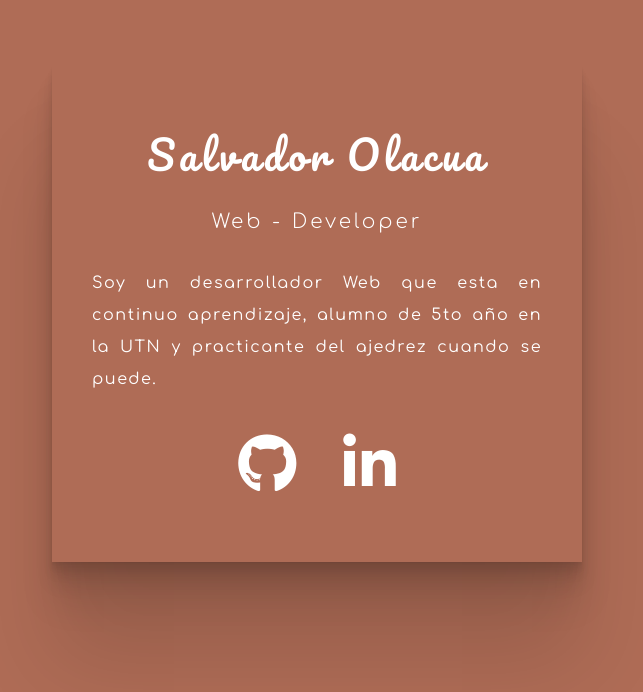
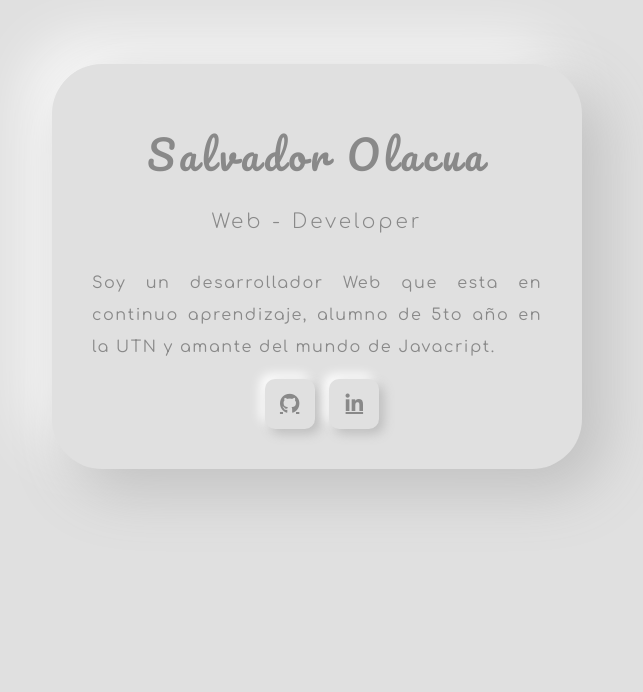
Before and after one commit to salva-olacua/salva-olacua.github.io, a plain HTML site: page index.html in a window 1280 px wide. Shown: the whole page, without its empty margins (323-966 px from the left). Drawn offline with Linux system fonts and the light colour scheme.

Commit message:
add neomorphism version

```diff
--- a/index.html
+++ b/index.html
@@ -21,19 +21,12 @@
             <h1 class="main-card__title">Salvador Olacua</h1>
             <h5 class="main-card__subtitle">Web - Developer</h5>
             <p class="main-card__paragraph">Soy un desarrollador Web que esta en continuo aprendizaje,
-               alumno de 5to año en la UTN y practicante del ajedrez cuando se puede.</p>
+               alumno de 5to año en la UTN y amante del mundo de Javacript.</p>
           </article>
 
           <article>
-            <ul>
-              <li class="main-card__item">
                 <a href="https://github.com/salva-olacua" target="_blank" class="main-card__link"><i class="fab fa-github"></i></a>
-              </li>
-              <li class="main-card__item">
                 <a href="https://www.linkedin.com/in/salvador-olacua-530a3a177/" target="_blank" class="main-card__link"><i class="fab fa-linkedin-in"></i></a>
-              </li>
-              <!--<li><a href="#" target="_blank"><i class="fas fa-user-astronaut"></i></a></li>-->
-            </ul>
           <article/>
         </section>
       </div>
--- a/styles.css
+++ b/styles.css
@@ -1,5 +1,5 @@
 body {
-  background-color: #af6c56;
+  background-color: #e0e0e0;
   background-size: cover;
   background-attachment: fixed;
 }
@@ -23,14 +23,13 @@ body {
 
 .main-card {
   width: 450px;
-  background-color: #af6c56;
-  box-shadow: 0 2.8px 2.2px rgba(0, 0, 0, 0.034),
-    0 6.7px 5.3px rgba(0, 0, 0, 0.048), 0 12.5px 10px rgba(0, 0, 0, 0.06),
-    0 22.3px 17.9px rgba(0, 0, 0, 0.072), 0 41.8px 33.4px rgba(0, 0, 0, 0.086),
-    0 100px 80px rgba(0, 0, 0, 0.12);
+  border-radius: 50px;
+  background: #e0e0e0;
+  box-shadow:  20px 20px 60px #bebebe,
+              -20px -20px 60px #ffffff;
   padding: 40px;
   text-align: center;
-  color: white;
+  color: #898989;
   margin: auto;
   margin-top: 5%;
   font-family: comfortaa, "Century Gothic", sans-serif;
@@ -68,20 +67,36 @@ ul {
   padding: 0;
 }
 
-.main-card__item {
-  display: inline-block;
-  margin: 6px;
-  list-style: none;
-  padding: 15px;
-}
+.main-card__link {
+  display: inline-flex;
+  justify-content: center;
+  align-items: center;
+  height: 50px;
+  width: 50px;
+  font-size: 20px;
+  margin-left: 10px;
+  color: #898989;
+  border-radius: 10px;
+  background: #e0e0e0;
+  box-shadow:  5px 5px 11px #bebebe,
+              -5px -5px 11px #ffffff;
+  /* text-decoration: none; */
+  /* vertical-align: bottom; */
+  /* border-radius: 10px;
+  background: #e0e0e0;
+  box-shadow:  5px 5px 11px #bebebe,
+              -5px -5px 11px #ffffff; */
 
-.main-card__link {
-  color: white;
-  text-decoration: none;
-  font-size: 60px;
   transition: all ease-in-out 250ms;
 }
 
-.main-card li a:hover {
+/* .main-card li a:hover {
   color: #ecae97;
+} */
+
+.main-card__link:active {
+  border-radius: 10px;
+  background: #e0e0e0;
+  box-shadow: inset 5px 5px 11px #bebebe,
+              inset -5px -5px 11px #ffffff;
 }
```
